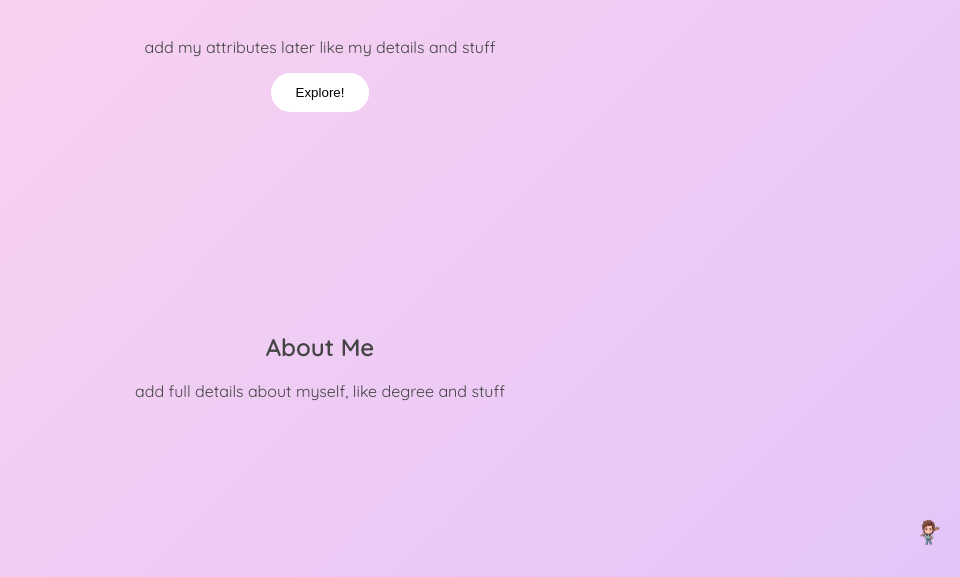
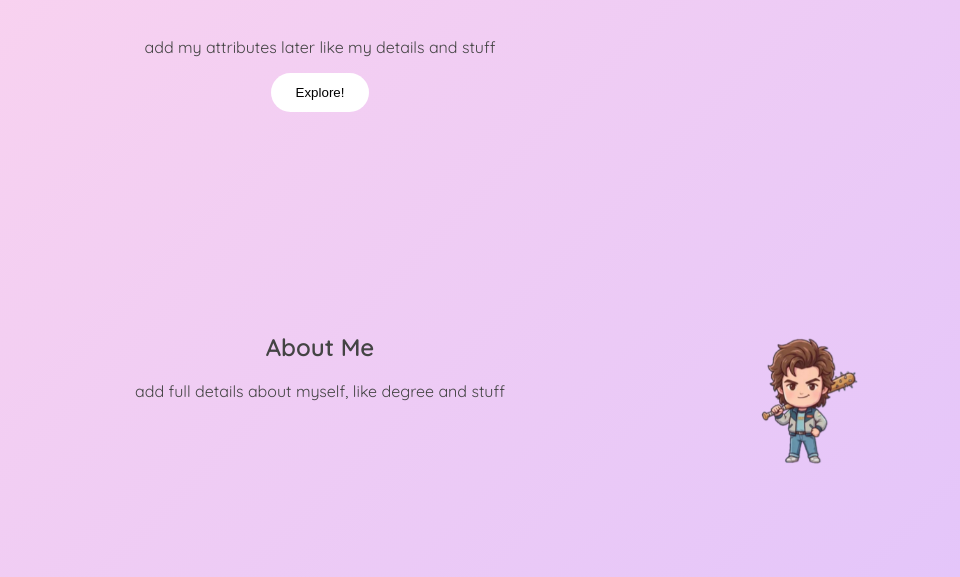
Before and after one commit to lolHiral/hiral_portfolio, a plain HTML site: page index.html in a window 1280 px wide. Shown: the part 223-800 px from the top of the page, without its empty margins (320-1280 px from the left). Drawn offline with Linux system fonts and the light colour scheme.

Commit message:
Edited mascot

```diff
--- a/style.css
+++ b/style.css
@@ -52,9 +52,9 @@ section{
 
 .mascot{
     position: fixed;
-    bottom: 20px;
-    right: 20px;
-    width: 20px;
+    bottom: 100px;
+    right: 100px;
+    width: 100px;
     animation: float 3s ease-in-out infinite;
 }
 
```
